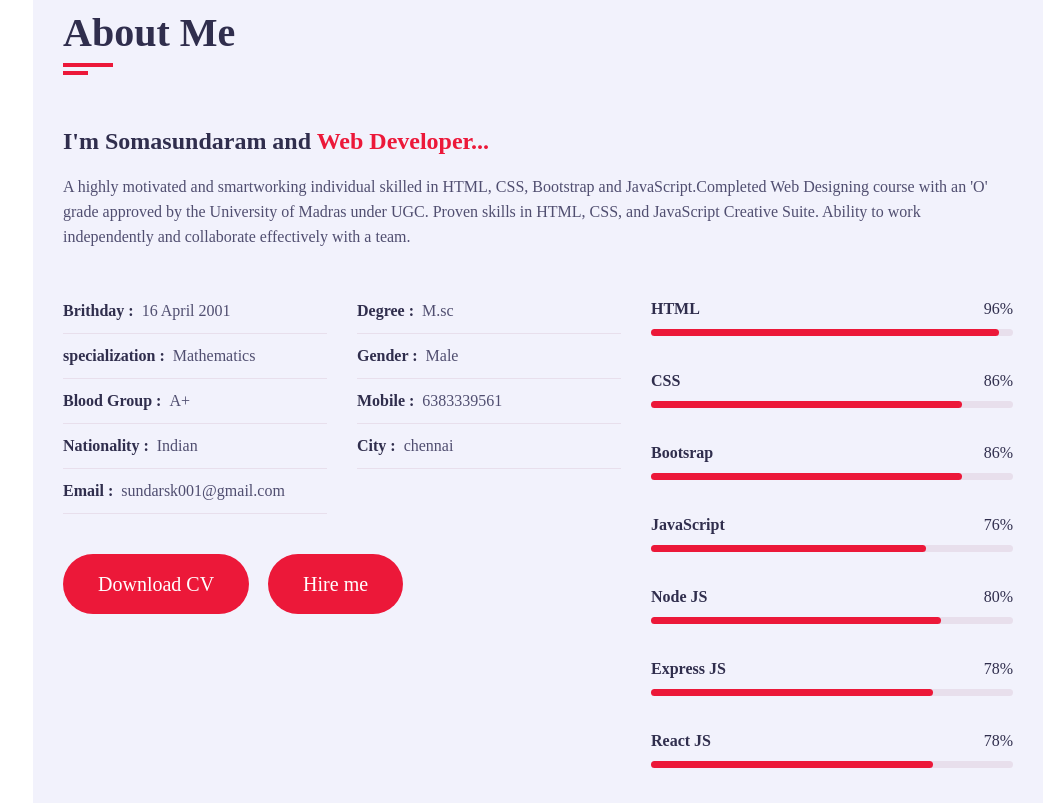
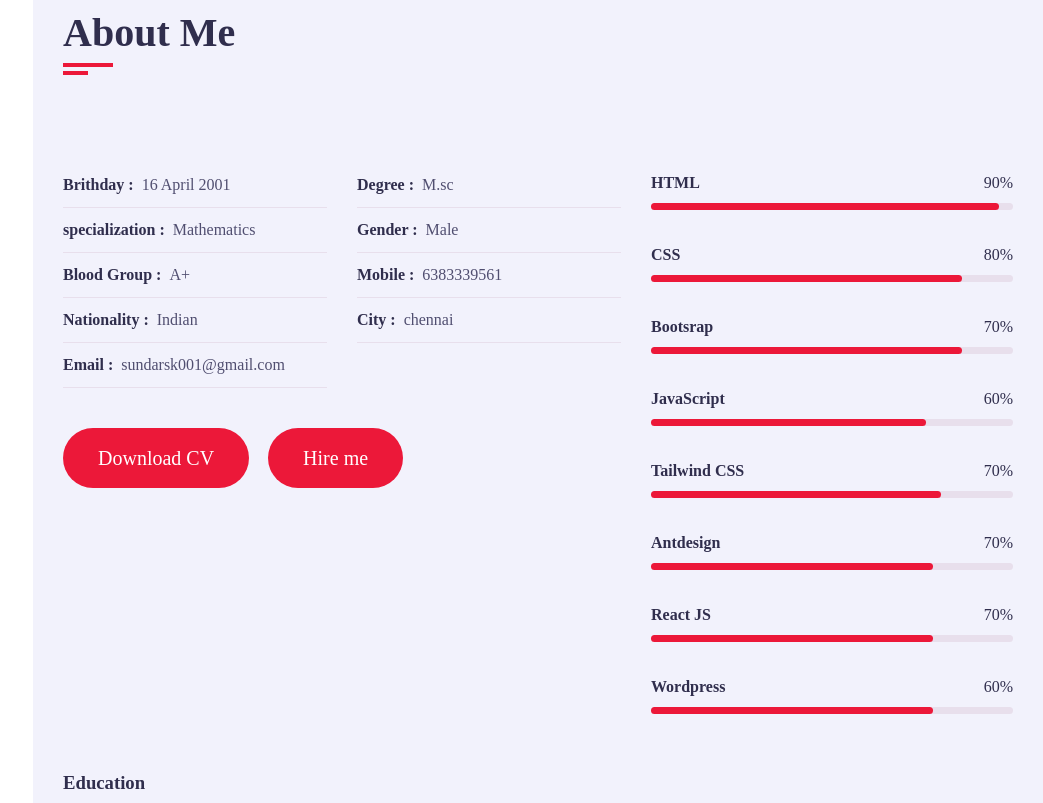
Before and after one commit to sundar-sk-developer/portfolio, a website: page public/index.html in a window 1280 px wide. Shown: the part 857-1660 px from the top of the page, without its empty margins (237-1280 px from the left). Drawn offline with nearby package versions, Linux system fonts and the light colour scheme; a web font is replaced by a local one.

Commit message:
Update index.html

```diff
--- a/public/index.html
+++ b/public/index.html
@@ -52,7 +52,7 @@
                 <div class="home-info padd-15">
                     <h3 class="hello">Hello, my name is <span class="name">Somasundaram</span></h3>
                     <h3 class="my-profession">I'am a <span class="typing">Web Designer</span></h3>
-                    <p> Proficient in HTML, CSS, JavaScript, Node JS, Express JS, Mongo DB and React JS with a strong foundation in responsive design and
+                    <p> Proficient in HTML, CSS, JavaScript,React JS and Wordpress with a strong foundation in responsive design and
                         cross-browser capability. Proven ability to efficiently collaborate with multidisciplinary teams and deliver projects on time
                         while continuously learning and adapting to new technologies and industry trends. Passionate about crafting
                          seamless web experience that enhances user satisfication and drive business growth.
@@ -79,12 +79,12 @@
                 <div class="row">
                     <div class="about-content padd-15">
                         <div class="row">
-                            <div class="about-text padd-15">
+<!--                             <div class="about-text padd-15">
                                 <h3>I'm Somasundaram and <span> Web Developer...</span></h3>
                                 <p> A highly motivated and smartworking individual skilled in HTML, CSS, Bootstrap and JavaScript.Completed Web Designing course with an 'O' grade approved by the University of Madras
                                     under UGC.
                                     Proven skills in HTML, CSS, and JavaScript Creative Suite. Ability to work independently and collaborate effectively with a team.</p>
-                            </div>
+                            </div> -->
                         </div>
                         <div class="row">
                             <div class="personal-info padd-15">
@@ -134,49 +134,56 @@
                                         <h5>HTML</h5>
                                         <div class="progress">
                                             <div class="progress-in" style="width: 96%;"></div>
-                                            <div class="skill-percent">96%</div>
+                                            <div class="skill-percent">90%</div>
                                         </div>
                                     </div>
                                     <div class="skills-item padd-15">
                                         <h5>CSS</h5>
                                         <div class="progress">
                                             <div class="progress-in" style="width: 86%;"></div>
-                                            <div class="skill-percent">86%</div>
+                                            <div class="skill-percent">80%</div>
                                         </div>
                                     </div>
                                     <div class="skills-item padd-15">
                                         <h5>Bootsrap</h5>
                                         <div class="progress">
                                             <div class="progress-in" style="width: 86%;"></div>
-                                            <div class="skill-percent">86%</div>
+                                            <div class="skill-percent">70%</div>
                                         </div>
                                     </div>
                                     <div class="skills-item padd-15">
                                         <h5>JavaScript</h5>
                                         <div class="progress">
                                             <div class="progress-in" style="width: 76%;"></div>
-                                            <div class="skill-percent">76%</div>
+                                            <div class="skill-percent">60%</div>
                                         </div>
                                     </div>
                                     <div class="skills-item padd-15">
-                                        <h5>Node JS</h5>
+                                        <h5>Tailwind CSS</h5>
                                         <div class="progress">
                                             <div class="progress-in" style="width: 80%;"></div>
-                                            <div class="skill-percent">80%</div>
+                                            <div class="skill-percent">70%</div>
                                         </div>
                                     </div>
                                     <div class="skills-item padd-15">
-                                        <h5>Express JS</h5>
+                                        <h5>Antdesign</h5>
                                         <div class="progress">
                                             <div class="progress-in" style="width: 78%;"></div>
-                                            <div class="skill-percent">78%</div>
+                                            <div class="skill-percent">70%</div>
                                         </div>
                                     </div>
                                     <div class="skills-item padd-15">
                                         <h5>React JS</h5>
                                         <div class="progress">
                                             <div class="progress-in" style="width: 78%;"></div>
-                                            <div class="skill-percent">78%</div>
+                                            <div class="skill-percent">70%</div>
+                                        </div>
+                                    </div>
+                                    <div class="skills-item padd-15">
+                                        <h5>Wordpress</h5>
+                                        <div class="progress">
+                                            <div class="progress-in" style="width: 78%;"></div>
+                                            <div class="skill-percent">60%</div>
                                         </div>
                                     </div>
                                 </div>
@@ -393,13 +400,13 @@
                     </div>
                     <!-- porfolio item end -->
                       <!-- porfolio item start -->
-                      <div class="portfolio-item padd-15">
+<!--                       <div class="portfolio-item padd-15">
                         <div class="portfolio-item-inner shadow-dark">
                             <div class="portfolio-img">
                                 <a href="https://raw.githack.com/sundar-sk-developer/food/main/index.html" target="_blank"><img src="img/Screenshot -333.png"></a>
                             </div>
                         </div>
-                    </div>
+                    </div> -->
                     <!-- porfolio item end -->
                       <!-- porfolio item start -->
                       <div class="portfolio-item padd-15">
```
